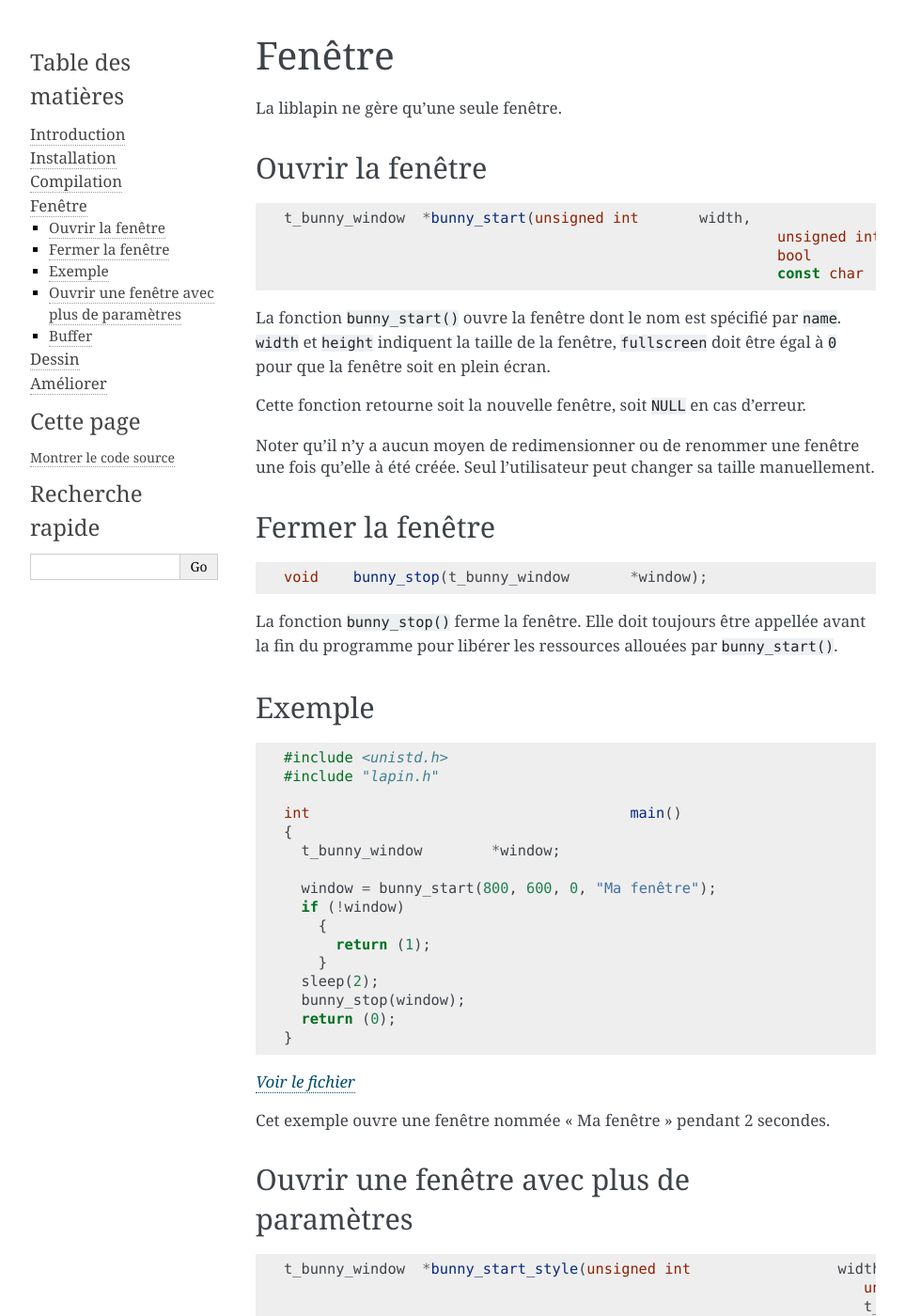
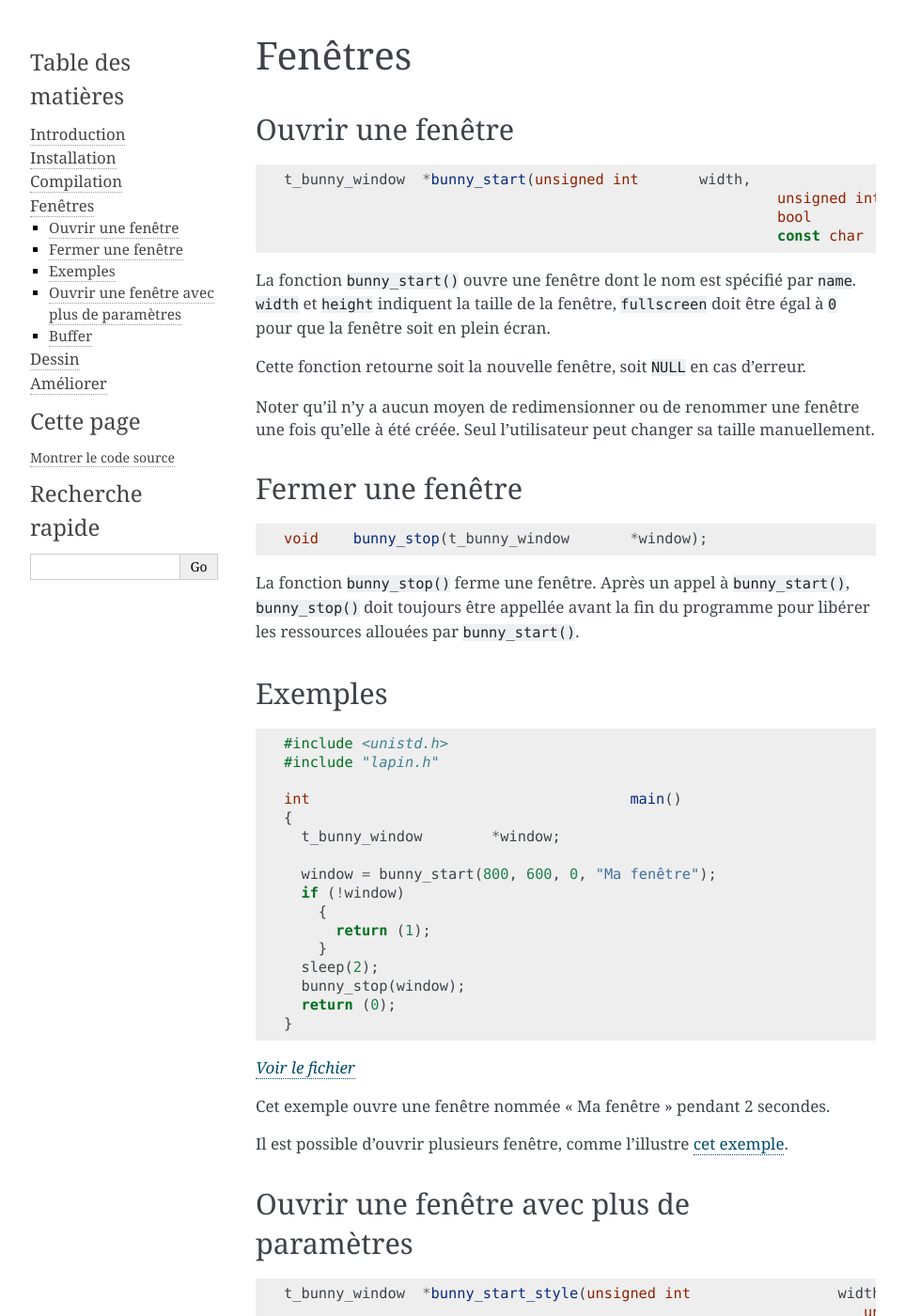
Before and after one commit to motet-a/liblapin-tutorial, a Sphinx documentation site: the page built from source/windows.md, in a window 1280 px wide and 1400 px high. Shown: the whole window at 94% size, without its empty margins (148-1111 px from the left). Built offline with Sphinx 7.4.7, drawn with Linux system fonts in a browser that asks for light colours; some of the changed text lies outside the part shown.

Commit message:
Added windows.md

````diff
--- a/source/index.rst
+++ b/source/index.rst
@@ -12,7 +12,7 @@ liblapin
    intro
    install
    build
-   window
+   windows
    drawing
    extend
 
--- a/source/window.md
+++ b/source/windows.md
@@ -1,9 +1,7 @@
 
-# Fenêtre #
+# Fenêtres #
 
-La liblapin ne gère qu’une seule fenêtre.
-
-## Ouvrir la fenêtre ##
+## Ouvrir une fenêtre ##
 
 ```c
 t_bunny_window	*bunny_start(unsigned int	width,
@@ -12,7 +10,7 @@ t_bunny_window	*bunny_start(unsigned int	width,
 							 const char		*name);
 ```
 
-La fonction `bunny_start()` ouvre la fenêtre dont le nom est spécifié par
+La fonction `bunny_start()` ouvre une fenêtre dont le nom est spécifié par
 `name`. `width` et `height` indiquent la taille de la fenêtre, `fullscreen`
 doit être égal à `0` pour que la fenêtre soit en plein écran.
 
@@ -22,17 +20,18 @@ Noter qu’il n’y a aucun moyen de redimensionner ou de renommer
 une fenêtre une fois qu’elle à été créée.
 Seul l’utilisateur peut changer sa taille manuellement.
 
-## Fermer la fenêtre ##
+## Fermer une fenêtre ##
 
 ```c
 void	bunny_stop(t_bunny_window	*window);
 ```
 
-La fonction `bunny_stop()` ferme la fenêtre. Elle doit toujours être appellée
-avant la fin du programme pour libérer les ressources allouées par
-`bunny_start()`.
+La fonction `bunny_stop()` ferme une fenêtre.
+Après un appel à `bunny_start()`, `bunny_stop()` doit toujours
+être appellée avant la fin du programme pour libérer les ressources
+allouées par `bunny_start()`.
 
-## Exemple ##
+## Exemples ##
 
 ```c
 #include <unistd.h>
@@ -57,6 +56,8 @@ int					main()
 
 Cet exemple ouvre une fenêtre nommée « Ma fenêtre » pendant 2 secondes.
 
+Il est possible d’ouvrir plusieurs fenêtre, comme l’illustre [cet exemple](https://github.com/motet-a/liblapin-tutorial/blob/master/examples/window/multiple_window.c).
+
 ## Ouvrir une fenêtre avec plus de paramètres ##
 
 ```c
@@ -75,7 +76,7 @@ Cette fonction retourne soit la nouvelle fenêtre, soit `NULL` en cas d’erreur
 
 ## Buffer ##
 
-La structure `t_bunny_window` représentant la fenêtre contient
+La structure `t_bunny_window` représentant une fenêtre contient
 un membre `buffer`, de type `t_bunny_buffer`.
 
 ### Dimensions ###
````
